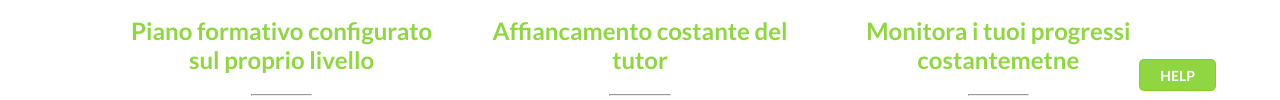
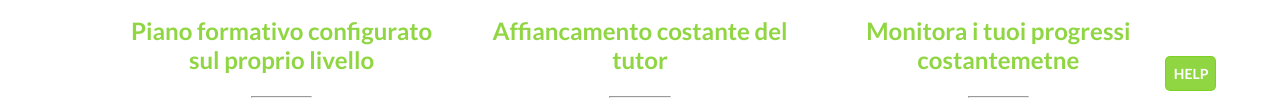
Before and after one commit to Emilio994/htmlcss-fluentify, a plain HTML site: page index.html in a window 1280 px wide. Shown: the part 709-809 px from the top of the page. Drawn offline with Linux system fonts and the light colour scheme.

Commit message:
Correzione

```diff
--- a/css/master.css
+++ b/css/master.css
@@ -4,7 +4,6 @@
   padding: 0;
   box-sizing: border-box;
 }
-
 body {
   font-family: 'Lato', sans-serif;
 }
@@ -126,6 +125,7 @@ main .superior_frame {
 }
 .column h2 {
   color: #7ace1ed6;
+  min-height: 60px;
 }
 .column hr {
   width: 20%;
@@ -205,11 +205,9 @@ footer {
   display: table;
   clear: both;
 }
-footer a:nth-child(2){
+footer + a{
   position: fixed;
-  width: 6%;
-  line-height: 2vh;
-  height: 4vh;
+  width: 4%;
   text-align: center;
   padding: 8px;
   bottom: 0;
--- a/index.html
+++ b/index.html
@@ -45,21 +45,21 @@
       <div class="superior_frame">
         <div class="left column">
           <img src="img/profile.svg" alt="Profile">
-          <h2>Piano formativo configurato <br>sul proprio livello</h2>
+          <h2>Piano formativo configurato sul proprio livello</h2>
           <hr>
           <p>Un metodo improntato sullo speaking con percorsi basati esattamente sulle esigenze personali dei partecipanti. Tutto parte da un accurato test di partenza per definire il livello e impostare gli obbiettivi da raggiungere.</p>
         </div>
 
         <div class="center column">
           <img src="img/computer.svg" alt="Computer">
-          <h2>Affiancamento costante del <br>tutor</h2>
+          <h2>Affiancamento costante del tutor</h2>
           <hr>
           <p>Scopri il syllabus, la guida per il tuo percorso. Scegli gli argomenti per passare al livello uccessivo e affrontali con i tutor nelle sessioni one-to-one.</p>
         </div>
 
         <div class="right column">
           <img src="img/doc.svg" alt="Document">
-          <h2>Monitora i tuoi progressi<br> costantemetne</h2>
+          <h2>Monitora i tuoi progressi costantemetne</h2>
           <hr>
           <p>Controlla i tuoi progressi con i dati elaborati dal nostro sistema. Hai il pieno controllo su miglioramenti e obbiettivi raggiunti.</p>
         </div>
@@ -93,8 +93,8 @@
           </ul>
         </div>
       </div>
-      <a class="border green" href="#">HELP</a>
     </footer>
+    <a class="border green" href="#">HELP</a>
 
   </body>
 </html>
```
